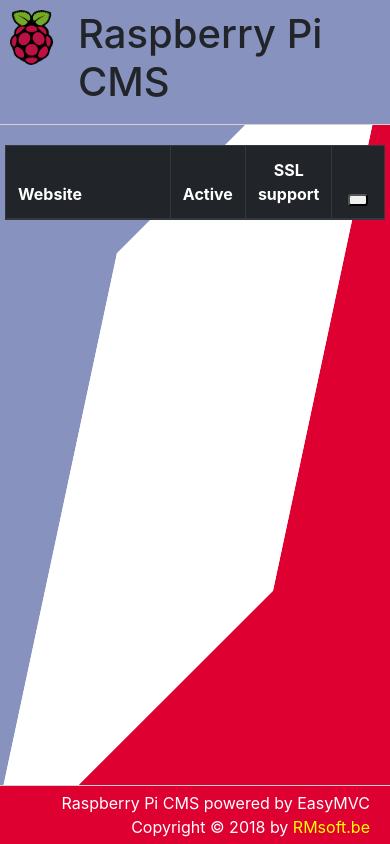
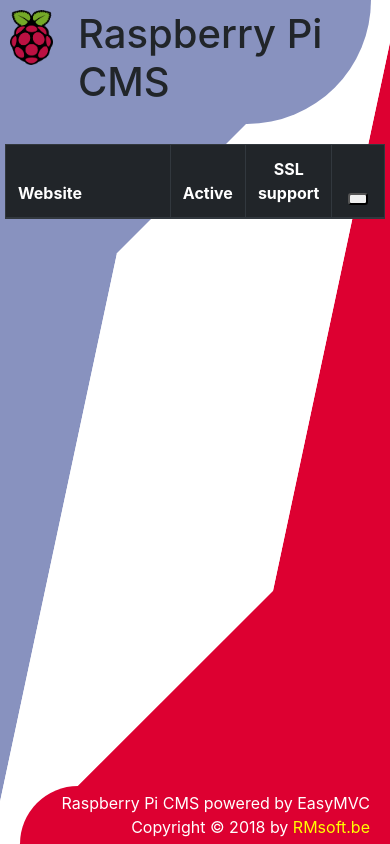
Before and after one commit to RudyMas/pi-webserver, a PHP site: template src/Views/websites.overview.twig in a window 390 px wide. Run offline with PHP 8.4, Linux system fonts and the light colour scheme; the template is opened without the code that fills it, so the values that code supplies are empty; some libraries are stand-ins or nearby versions.

Commit message:
Layout change: header & footer

```diff
--- a/public/css/emvc.css
+++ b/public/css/emvc.css
@@ -1,6 +1,6 @@
 /*
 EasyMVC special CSS options
-Version 1.2.2
+Version 1.2.4
 */
 
 /* Reset margin & padding for all html-alements */
@@ -60,7 +60,9 @@
     .emvc-center-element {
         position: relative;
         top: 10px;
-        left: 10%;
+        left: 5%;
+        right: 5%;
+        width: 90%;
         margin-bottom: 10px;
         transform: none;
     }
--- a/public/css/pi_general.css
+++ b/public/css/pi_general.css
@@ -3,14 +3,15 @@
     grid-area: header;
     position: sticky;
     top: 0;
+    width: 95%;
 }
 
 footer {
     grid-area: footer;
     position: fixed;
     bottom: 0;
-    left: 0;
     right: 0;
+    width: 95%;
 }
 
 .content {
@@ -33,7 +34,7 @@
     background-color: #8892bf;
     padding: 10px;
     z-index: 50;
-    border-bottom: 1px ridge lightgray;
+    border-bottom-right-radius: 1000px;
 }
 
 header img {
@@ -46,7 +47,7 @@
     background-color: #dd0031;
     color: white;
     text-align: right;
-    border-top: 1px ridge lightgray;
+    border-top-left-radius: 1000px;
 }
 
 footer a {
```
